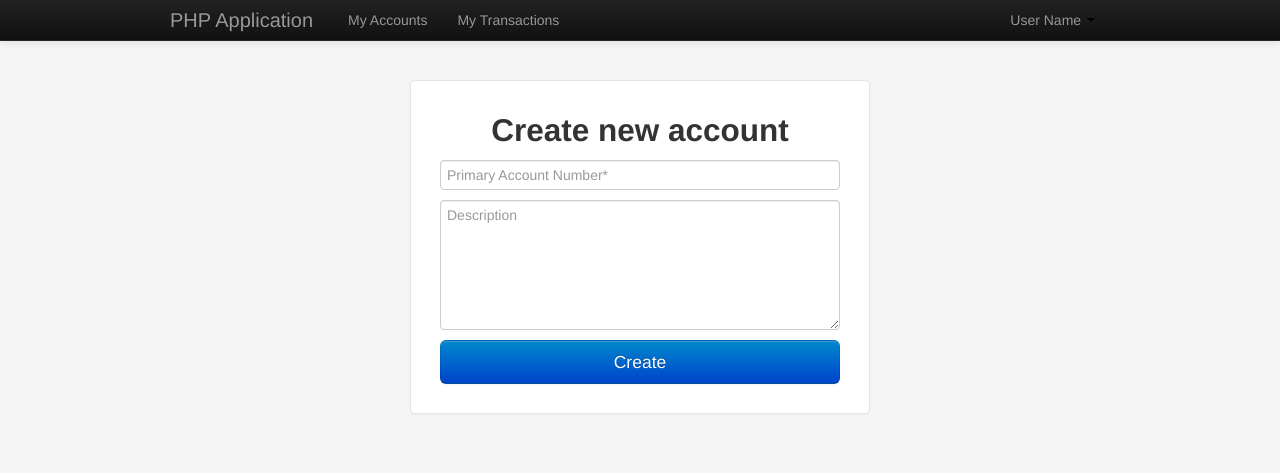
After one commit to gammja/php-prj, a PHP site: page /src/phpvp/web/examples/new-account.html in a window 1280 px wide. The commit adds this page. Shown: the top 473 px of the page. Run offline with PHP 8.4, Linux system fonts and the light colour scheme.

Commit message:
new-account.html added

```diff
--- a/src/phpvp/web/examples/css/application.css
+++ b/src/phpvp/web/examples/css/application.css
@@ -4,7 +4,8 @@ body {
     background-color: #f5f5f5;
 }
 
-.form-signin {
+.form-login,
+.form-new-account {
     max-width: 400px;
     padding: 19px 29px 29px;
     margin: 0 auto 20px;
@@ -17,12 +18,19 @@ body {
     -moz-box-shadow: 0 1px 2px rgba(0,0,0,.05);
     box-shadow: 0 1px 2px rgba(0,0,0,.05);
 }
-.form-signin .form-signin-heading,
-.form-signin .checkbox {
+
+.form-new-account{
+    margin-top: 40px;
+}
+
+.form-login .form-login-heading,
+.form-login .checkbox,
+.form-new-account .form-new-account-heading,
+.form-new-account .checkbox {
     margin-bottom: 10px;
 }
-.form-signin input[type="text"],
-.form-signin input[type="password"] {
+.form-login input[type="text"],
+.form-login input[type="password"] {
     font-size: 16px;
     height: auto;
     margin-bottom: 15px;
--- /dev/null
+++ b/src/phpvp/web/examples/new-account.html
@@ -0,0 +1,42 @@
+<!DOCTYPE html>
+<html lang="en">
+<head>
+    <meta charset="UTF-8">
+    <title>PHP Application</title>
+    <link rel="stylesheet" href="css/bootstrap.min.css">
+    <link rel="stylesheet" href="css/application.css">
+</head>
+<body>
+<div class="navbar navbar-fixed-top navbar-inverse">
+    <div class="navbar-inner">
+        <div class="container">
+            <a href="#" class="brand">PHP Application</a>
+            <ul class="nav pull-left">
+                <li><a href="#">My Accounts</a></li>
+                <li><a href="#">My Transactions</a></li>
+            </ul>
+            <ul class="nav pull-right">
+                <li class="dropdown">
+                    <a href="#" class="dropdown" data-toggle="dropdown">User Name <b class="caret"></b></a>
+                    <ul class="dropdown-menu">
+                        <li><a href="#">Change password</a></li>
+                        <li class="divider"></li>
+                        <li><a href="#">Logout</a></li>
+                    </ul>
+                </li>
+            </ul>
+        </div>
+    </div>
+</div>
+<div class="container">
+    <form class="form-new-account">
+        <h2 class="form-new-account-heading text-center">Create new account</h2>
+        <input name="account" type="text" class="input-block-level" placeholder="Primary Account Number*" >
+        <textarea name="description" class="input-block-level" rows="6" placeholder="Description"></textarea>
+        <button class="btn btn-large btn-block btn-primary" type="submit">Create</button>
+    </form>
+</div>
+<script src="js/jquery-1.12.4.min.js"></script>
+<script src="js/bootstrap.min.js"></script>
+</body>
+</html>
```
Also changed, not shown: src/phpvp/web/examples/login.html (+5 -5 lines).
